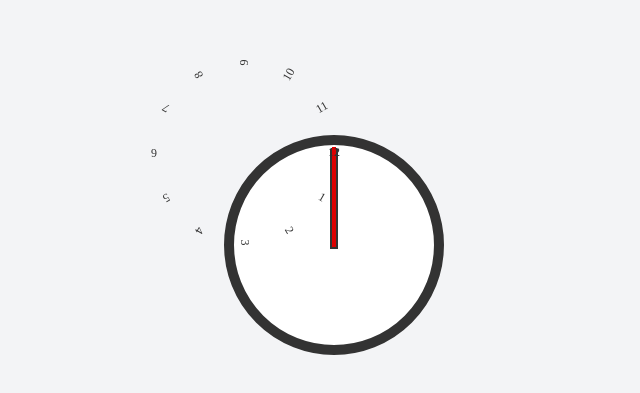
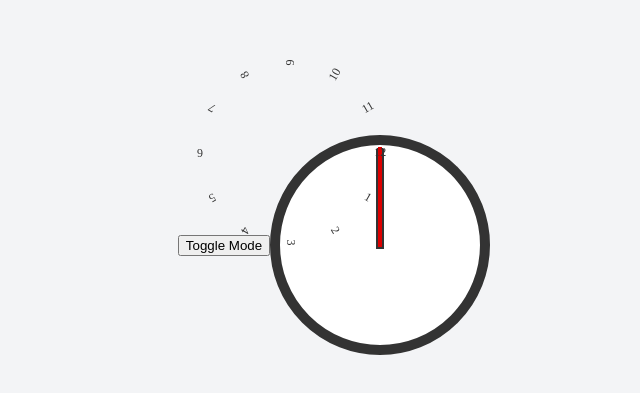
Before and after one commit to Takax62/Calculator, a plain HTML site: page index.html in a window 1280 px wide. Shown: the part 155-548 px from the top of the page, without its empty margins (306-946 px from the left). Drawn offline with Linux system fonts and the light colour scheme.

Commit message:
Update index.html

```diff
--- a/index.html
+++ b/index.html
@@ -3,10 +3,13 @@
 <head>
     <meta charset="UTF-8">
     <meta name="viewport" content="width=device-width, initial-scale=1.0">
-    <title>Analog Clock with Labels</title>
+    <title>Analog Clock with Light/Dark Mode</title>
     <link rel="stylesheet" href="styles.css">
 </head>
 <body>
+    <div class="mode-switch">
+        <button id="toggle-mode">Toggle Mode</button>
+    </div>
     <div class="clock">
         <div class="hand hour" id="hour"></div>
         <div class="hand minute" id="minute"></div>
```
